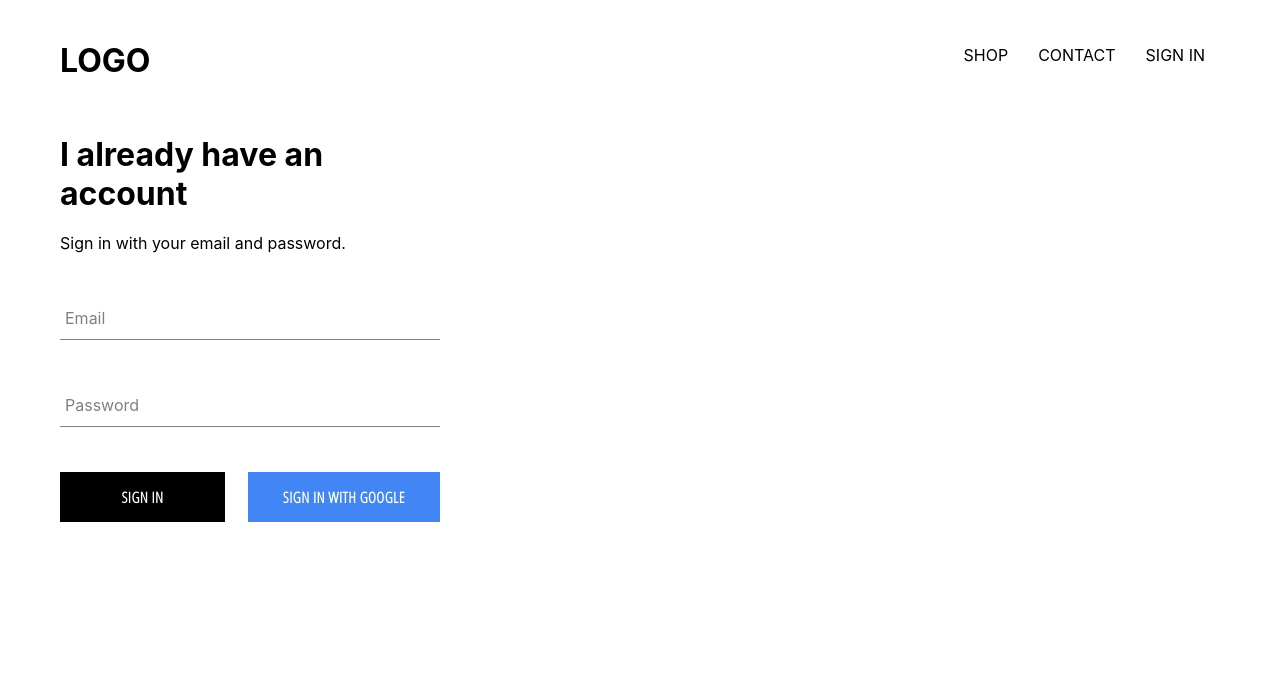
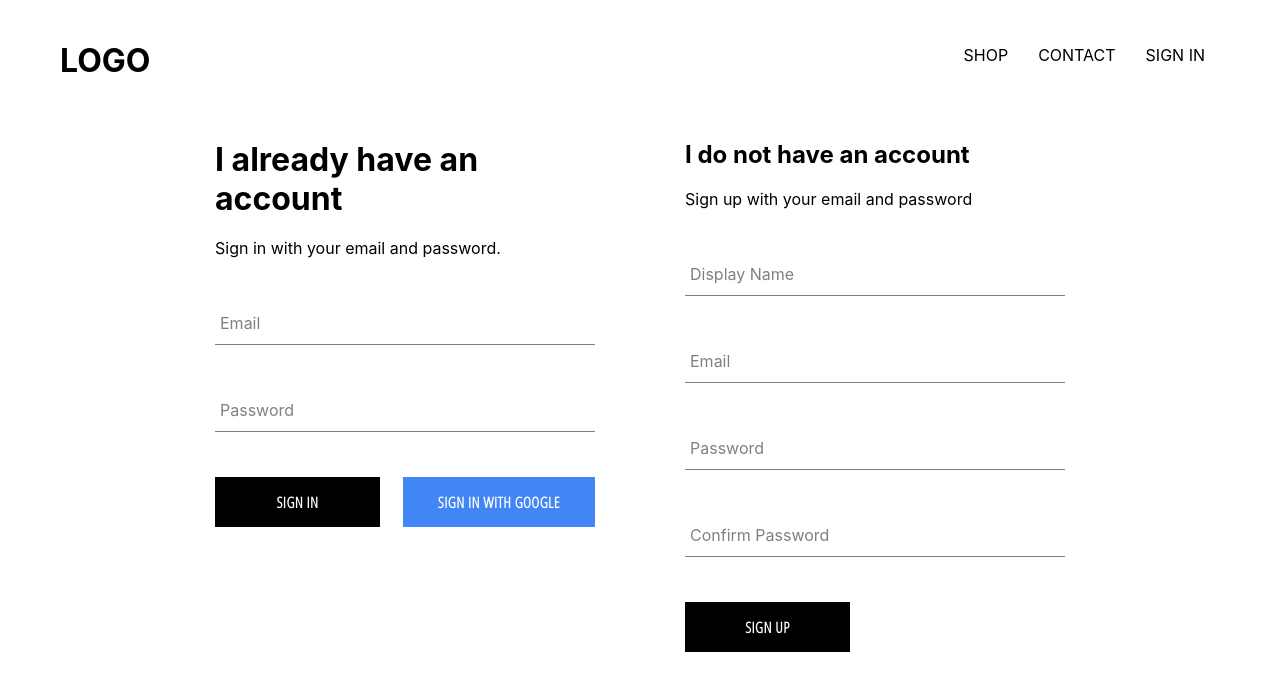
Before and after one commit to ibrahim013/ecommarce, a React (Create React App) app: page /auth in a window 1280 px wide. Shown: the top 690 px of the page. Built offline with nearby package versions, Linux system fonts and the light colour scheme; no server answers.

Commit message:
sigin up functionality added

```diff
--- /dev/null
+++ b/src/components/sign-up/signUpComponent.tsx
@@ -0,0 +1,71 @@
+import React,{ useState} from 'react';
+import './signUpStyle.scss';
+import FormInput from '../Form-input/FormInputComponent';
+import CustomBotton from '../custom-button/customButtonComponent';
+import { auth, createUserProfileDocument } from '../../firebase/firebase.util';
+
+
+
+
+const SiginUP = () => {
+
+  const [displayName, setDisplayName] = useState<string>('');
+  const [email, setEmail] = useState<string>('');
+  const [password, setPassword] = useState<string>('');
+  const [confirmPassword, setConfirmPassword] = useState<string>('');
+
+  const handleSubmit = async(event: React.FormEvent<HTMLFormElement>) => {
+    event.preventDefault();
+    if (password !== confirmPassword) {
+      return alert('Password dont match')
+    }
+    try{
+      const {user} = await auth.createUserWithEmailAndPassword(email, password);
+      await createUserProfileDocument(user, {displayName})
+      setDisplayName('')
+      setEmail('');
+      setPassword('');
+      setConfirmPassword('');
+    }catch(err){
+      console.log(err.message)
+    }
+  }
+  return(
+    <div className='sign-up'>
+      <h2 className='title'>I do not have an account</h2>
+      <span>Sign up with your email and password</span>
+      <form className='sigin-up-form' onSubmit={handleSubmit}>
+        <FormInput
+          type='text'
+          value={displayName}
+          onChange={e => setDisplayName(e.currentTarget.value)}
+          label='Display Name'
+          required
+        />
+        <FormInput
+          type='email'
+          value={email}
+          onChange={e => setEmail(e.currentTarget.value)}
+          label='Email'
+          required
+        />
+        <FormInput
+          type='password'
+          value={password}
+          onChange={e => setPassword(e.currentTarget.value)}
+          label='Password'
+          required
+        />
+        <FormInput
+          type='password'
+          value={confirmPassword}
+          onChange={e => setConfirmPassword(e.currentTarget.value)}
+          label='Confirm Password'
+          required
+        />
+        <CustomBotton type='submit'>SIGN UP</CustomBotton>
+      </form>
+    </div>
+  )
+}
+export default SiginUP;
--- /dev/null
+++ b/src/components/sign-up/signUpStyle.scss
@@ -0,0 +1,3 @@
+.sign-up{
+  width: 380px;
+}
--- a/src/components/signin/siginComponent.tsx
+++ b/src/components/signin/siginComponent.tsx
@@ -3,14 +3,21 @@ import './siginStyle.scss';
 
 import FormInput from '../../components/Form-input/FormInputComponent';
 import CustomBotton from '../custom-button/customButtonComponent';
-import { signInWithGoogle } from '../../firebase/firebase.util';
+import { auth, signInWithGoogle } from '../../firebase/firebase.util';
 
 const SignIn = () => {
   const [email, setEmail] = useState<string>('');
   const [password, setPassword] = useState<string>('');
 
-  const handleSubmit = (event: React.FormEvent<HTMLFormElement>) => {
+  const handleSubmit = async(event: React.FormEvent<HTMLFormElement>) => {
     event.preventDefault();
+    try {
+      await auth.signInWithEmailAndPassword(email, password);
+      setEmail('');
+      setPassword('');
+    } catch(err){
+      console.log('error sigin in user', err.message)
+    }
   }
   return (
     <div className='signin-wrapper'>
--- a/src/pages/authentication/authComponent.tsx
+++ b/src/pages/authentication/authComponent.tsx
@@ -2,12 +2,14 @@ import React from 'react';
 import './authStyle.scss'
 
 import SignIn from '../../components/signin/siginComponent';
+import SiginUP from '../../components/sign-up/signUpComponent';
 
 const Authentication = () => {
 
   return(
     <div className='auth-wrapper'>
       <SignIn/>
+      <SiginUP/>
     </div>
   )
 }
--- a/src/pages/authentication/authStyle.scss
+++ b/src/pages/authentication/authStyle.scss
@@ -0,0 +1,6 @@
+.auth-wrapper{
+  width: 850px;
+  display: flex;
+  justify-content: space-between;
+  margin: 30px auto;
+}
```
